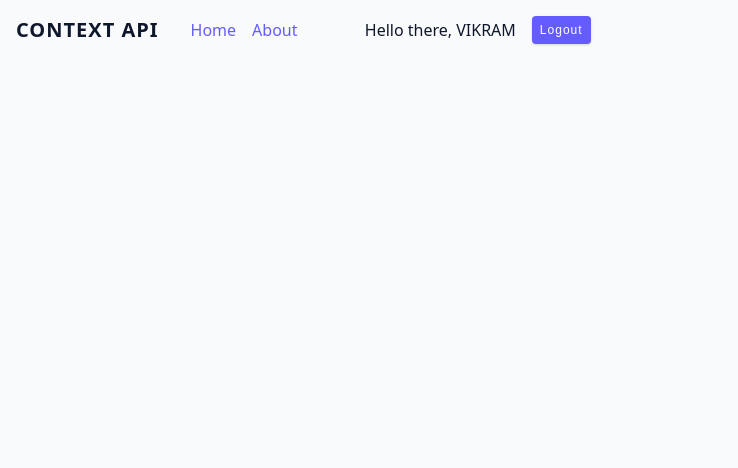
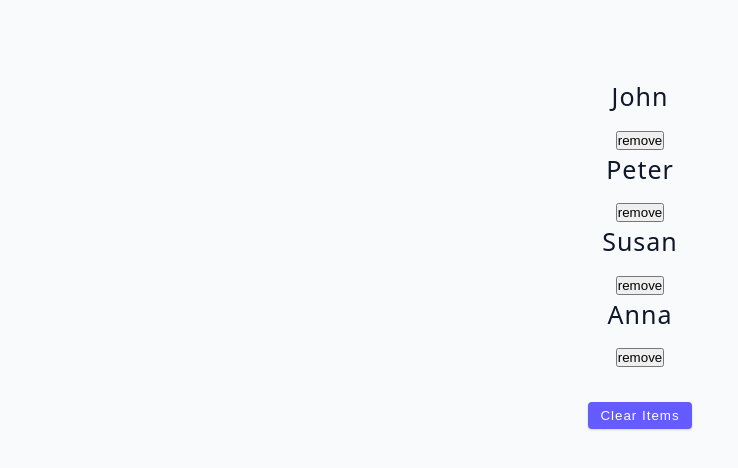
Before and after one commit to VikramNaik26/React-Advanced, a React (Vite) app: page / in a window 1280 px wide. Shown: the top 468 px of the page, without its empty margins (0-738 px from the left). Built offline with nearby package versions, Linux system fonts and the light colour scheme.

Commit message:
useReducer with example

```diff
--- a/src/App.jsx
+++ b/src/App.jsx
@@ -3,20 +3,21 @@
 
 import Navbar from './context-api/Navbar'
 import AppContext, { useGlobalContext } from './global-context-api/context'
+import ReducerBasics from './useReducer/useReducer'
 
 // import OtherInputs from './forms/other-inputs'
 
 function App() {
   // const { name } = useGlobalContext()
   return (
-    // <div className="container">
-    //   {/* <Example /> */}
-    //   {/* <List /> */}
-    //   <Navbar/>
-    // </div>
-    <AppContext>
-      <Navbar />
-    </AppContext>
+    <div className="container">
+      {/* <Example /> */}
+      {/* <List /> */}
+      <ReducerBasics />
+    </div>
+    // <AppContext>
+    //   <Navbar />
+    // </AppContext>
   )
 }
 
--- /dev/null
+++ b/src/useReducer/action.js
@@ -0,0 +1,3 @@
+export const CLEAR_ITEMS = 'CLEAR_ITEMS'
+export const RESET_ITEMS = 'RESET_ITEMS'
+export const REMOVE_ITEM = 'REMOVE_ITEM'
--- /dev/null
+++ b/src/useReducer/reducer.js
@@ -0,0 +1,21 @@
+import { data } from '../data'
+import { CLEAR_ITEMS, RESET_ITEMS, REMOVE_ITEM } from './action'
+
+const reducer = (state, action) => {
+  //   console.log(state, action)
+  if (action.type === CLEAR_ITEMS) {
+    return { ...state, people: [] }
+  }
+  if (action.type === RESET_ITEMS) {
+    return { ...state, people: data }
+  }
+  if (action.type === REMOVE_ITEM) {
+    let newPeople = state.people.filter(
+      (person) => person.id !== action.payload.id
+    )
+    return { ...state, people: newPeople }
+  }
+  //   return state
+  throw new Error(`No matching action type ${action.type}`)
+}
+export default reducer
--- /dev/null
+++ b/src/useReducer/useReducer.jsx
@@ -0,0 +1,64 @@
+import { useState, useReducer } from 'react'
+import { data } from '../data'
+import { CLEAR_ITEMS, RESET_ITEMS, REMOVE_ITEM } from './action'
+import reducer from './reducer'
+
+const defaultState = {
+  people: data,
+}
+
+const ReducerBasics = () => {
+  //   const [people, setPeople] = useState(data)
+  // useState returns a state value and setState function
+  const [state, dispatch] = useReducer(reducer, defaultState)
+  // useReducer returns a state and dispatch function
+
+  const removeItem = (id) => {
+    // let newPeople = people.filter((person) => person.id !== id)
+    // setPeople(newPeople)
+    dispatch({ type: REMOVE_ITEM, payload: { id } })
+  }
+
+  const clearItems = () => {
+    dispatch({ type: CLEAR_ITEMS })
+    // setPeople([])
+  }
+
+  const resetItems = () => {
+    dispatch({ type: RESET_ITEMS })
+    // setPeople(data)
+  }
+
+  return (
+    <div>
+      {state.people.map((person) => {
+        const { id, name } = person
+        return (
+          <div key={id} className="item">
+            <h4>{name}</h4>
+            <button onClick={() => removeItem(id)}>remove</button>
+          </div>
+        )
+      })}
+      {state.people.length ? (
+        <button
+          className="btn"
+          style={{ marginTop: '2rem' }}
+          onClick={clearItems}
+        >
+          clear items
+        </button>
+      ) : (
+        <button
+          className="btn"
+          style={{ marginTop: '2rem' }}
+          onClick={resetItems}
+        >
+          reset
+        </button>
+      )}
+    </div>
+  )
+}
+
+export default ReducerBasics
```
